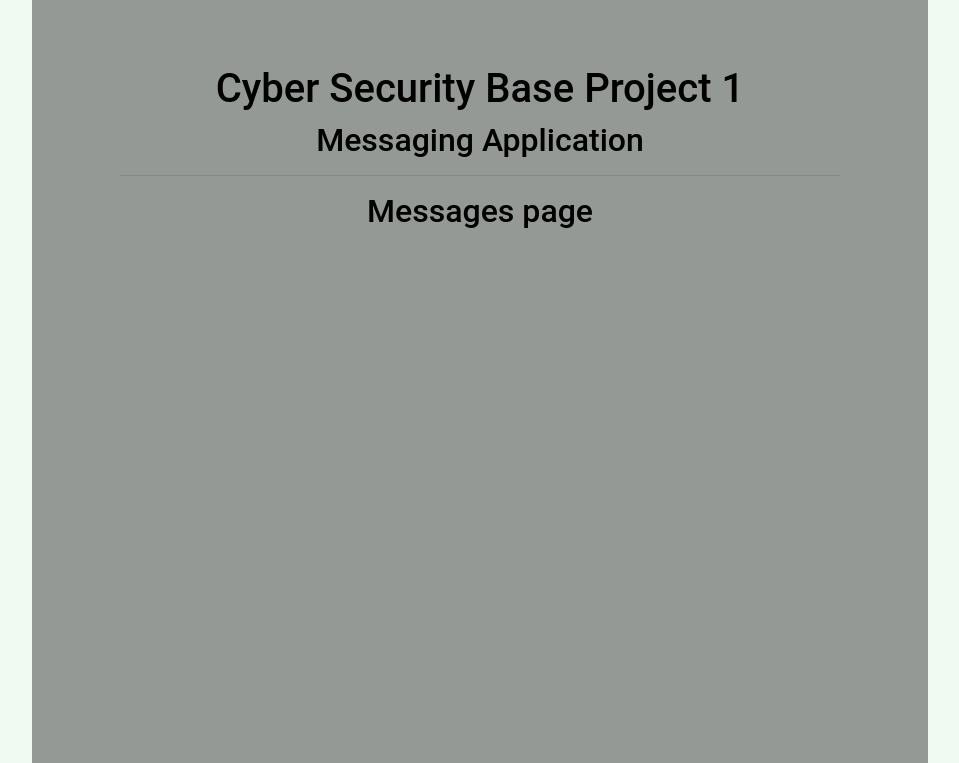
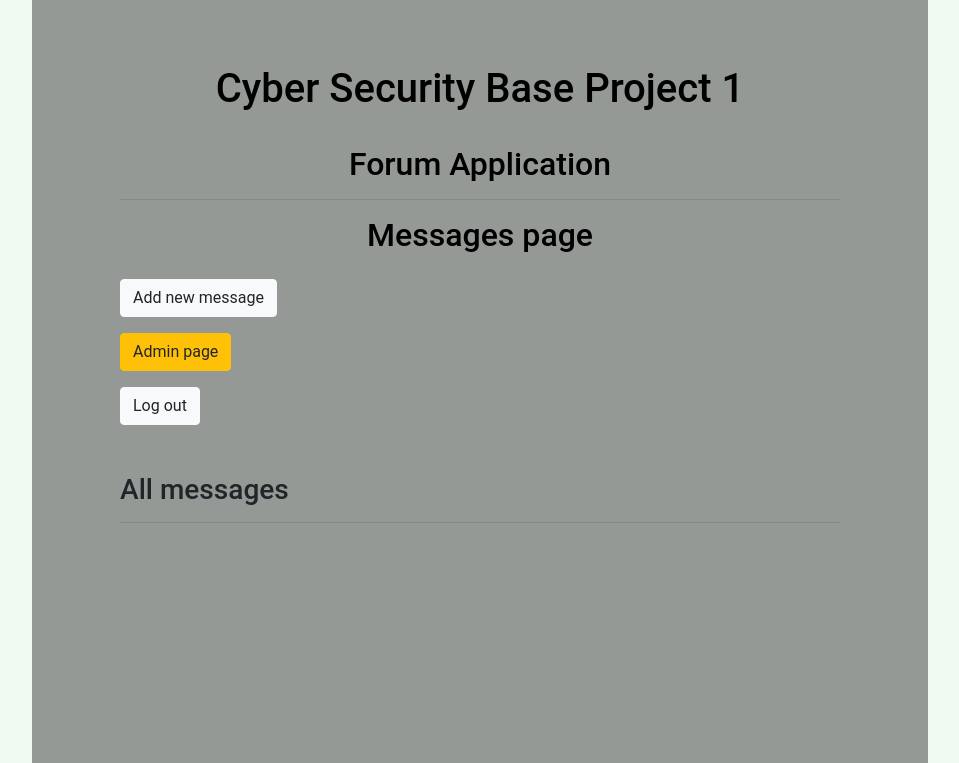
Before and after one commit to mikaelri/CSB-Project-1, a Flask app: page /messages in a window 1280 px wide. Shown: the top 763 px of the page, without its empty margins (160-1119 px from the left). Run offline with Flask 3, Linux system fonts and the light colour scheme; some libraries are stand-ins or nearby versions.

Commit message:
add messages view, update sql commands

```diff
--- a/routes.py
+++ b/routes.py
@@ -1,6 +1,6 @@
 from app import app
 from flask import render_template, redirect, request, session, flash
-import users
+import users, messages
 
 @app.route("/")
 def index():
@@ -50,10 +50,6 @@ def create_user():
 
     return render_template("register.html")
 
-@app.route("/messages")
-def messages():
-    return render_template("/messages.html")
-
 @app.route("/login", methods=["GET", "POST"])
 def login():
     if request.method == "GET":
@@ -74,3 +70,25 @@ def login():
         session["role"] = user_role
 
     return redirect("/messages")
+
+@app.route("/messages", methods=["GET"])
+def show_messages():
+    if request.method == "GET":
+        return render_template("messages.html")
+
+@app.route("/messages/new_message", methods=["GET", "POST"])
+def send_message():
+    if request.method == "GET":
+        return render_template("new_message.html")
+
+    if request.method == "POST":
+        #users.check_csrf()
+        #Flaw 2
+        #This should be called in the backend when POST request is made
+        #At the same time the messages.html should have hidden input form when submitting the form
+        #Also, users.py should have this function so that routes.py can call it
+
+        content = request.form["content"]
+
+        messages.new_message(content)
+    return render_template("messages.html")
--- a/schema.sql
+++ b/schema.sql
@@ -6,3 +6,9 @@ CREATE TABLE IF NOT EXISTS users (
     password TEXT,
     role INTEGER
 );
+
+CREATE TABLE IF NOT EXISTS messages (
+    id SERIAL PRIMARY KEY,
+    creator_id INTEGER REFERENCES users(id),
+    message TEXT
+);
--- a/templates/layout.html
+++ b/templates/layout.html
@@ -9,7 +9,8 @@
 <body>
     <div class="centered-content">
         <h1>Cyber Security Base Project 1</h1>
-        <h2>Messaging Application</h2>
+        <br>
+        <h2>Forum Application</h2>
         <hr>
 
         {% block content %}{% endblock %}
--- a/templates/login.html
+++ b/templates/login.html
@@ -3,7 +3,7 @@
 
 <h2>Login page</h2>
 
-<p>This is a chat application where users can send messages to each other.</p>
+<p>This is a forum application where users can send messages to each other.</p>
 
 <p>To login, please add your username and password.</p>
 
--- a/templates/messages.html
+++ b/templates/messages.html
@@ -3,7 +3,32 @@
 
 <h2>Messages page</h2>
 
+<form class="form-inline" action="messages/new_message" method="GET">
+    <div class="text-left">
+      <button type="submit" class="btn btn-light mt-3">Add new message</button>
+    </div>
+  </form>
 
+<form class="form-inline" action="/admin" method="GET">
+<div class="text-left">
+    <button type="submit" class="btn btn-warning mt-3">Admin page</button>
+</div>
+</form>
+
+<form action="/logout" method="GET">
+    <div class="text-left">
+      <button type="submit" class="btn btn-light mt-3">Log out</button>
+    </div>
+  </form><br>
+    </form>
+
+<br>
+<h3>All messages</h3>
+<hr>
+{% for message in messages %}
+{{ message.content }}
+<hr>
+{% endfor %}
 
 
 
--- a/users.py
+++ b/users.py
@@ -1,6 +1,6 @@
 import os
 from db import db
-from flask import session
+from flask import session, request, abort
 from sqlalchemy import text
 from werkzeug.security import check_password_hash, generate_password_hash
 
@@ -53,3 +53,7 @@ def get_user_role(user_id: int):
     if user:
         return user.role
     return None
+
+def check_csrf():
+    if session["csrf_token"] != request.form["csrf_token"]:
+        abort(403)
```
Also changed, not shown: messages.py (added, +21 -0 lines), templates/new_message.html (added, +14 -0 lines), templates/logout.html (added).
